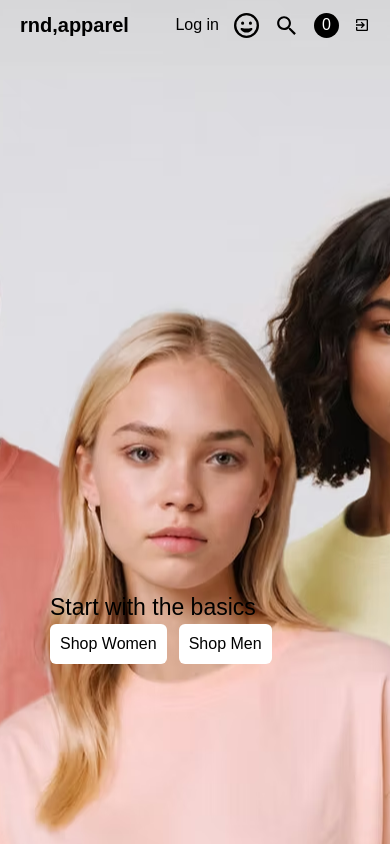
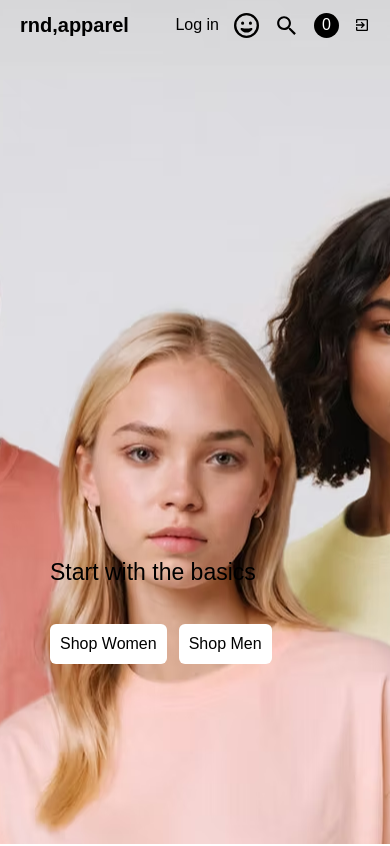
Before and after one commit to AYOMIDE-LIADI/rnd.apparel, a Next.js app: page /Homepage in a window 390 px wide. Shown: the top 846 px of the page. Built offline with nearby package versions, Linux system fonts and the light colour scheme; no server answers.

Commit message:
will work

```diff
--- a/src/app/Homepage/page.js
+++ b/src/app/Homepage/page.js
@@ -44,7 +44,7 @@ const page = () => {
         <Headers />
         <Cartpage/>
         <div className=' absolute md:bottom-[70px] bottom-[180px] px-[50px]'>
-                        <p className='text-black md:text-[50px] text-[23px]'>Start with the basics</p>
+            <p className='text-black md:text-[50px] text-[23px] md:mb-0 mb-[35px]'>Start with the basics</p>
             <div className='flex items-center gap-3'>
                 <div className='bg-white text-black items-center py-2 px-[10px] rounded-md cursor-pointer'>Shop Women</div>
                 <div className='bg-white text-black items-center py-2 px-[10px] rounded-md cursor-pointer'>Shop Men</div>
--- a/src/app/page.js
+++ b/src/app/page.js
@@ -19,11 +19,11 @@ const page = () => {
                 try {
                     const resp = await axios.get('https://rnd-backend-1.onrender.com/api/products')
                     if (resp.status === 200) {
+                        setProducts(resp.data);
                         const storedUserId = localStorage.getItem("userId");
                         if (storedUserId) {
                             const savedCount = localStorage.getItem(`cartCount_${storedUserId}`);
                             setCartCount(savedCount ? parseInt(savedCount) : 0);
-                            setProducts(resp.data);
                         } else {
                           setCartCount(0);
                         }
```
Lines whose indentation alone changed are shown as unchanged.
